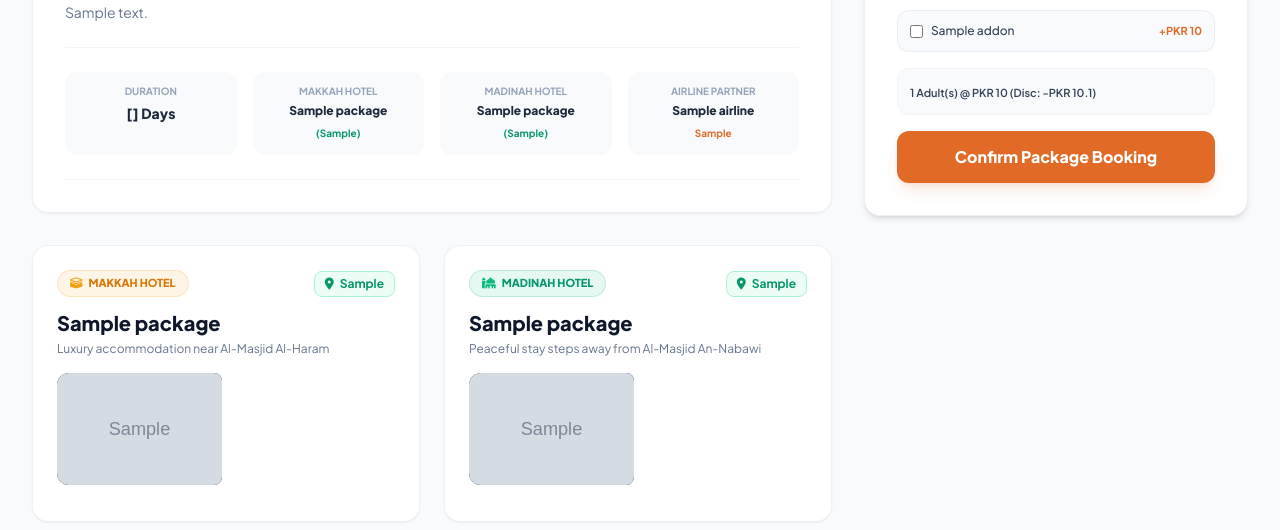
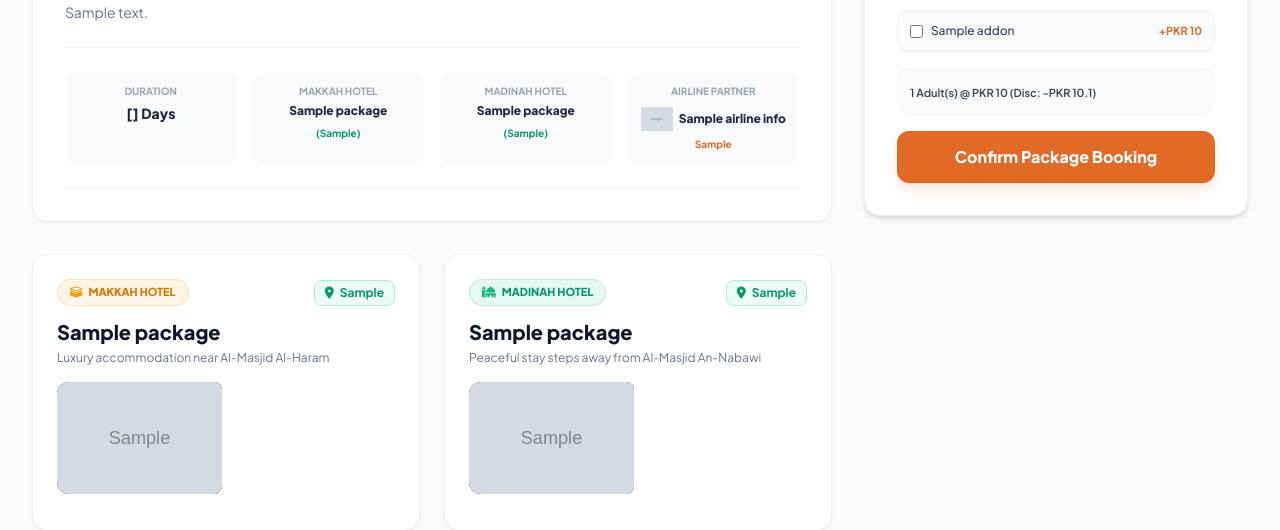
Before and after one commit to eplanettechnologies4-pixel/golden-star-agency, a Django app: template core_admin/templates/packages/package_detail.html in a window 1280 px wide. Shown: the part 1221-1751 px from the top of the page. Run offline with Django 4.2, Linux system fonts and the light colour scheme; the template is opened without the code that fills it: most values are stand-ins (such as "Sample title", 1, 10 or a date in 2020); grey boxes marked "Sample" are stand-in pictures; data that the repository does not hold is empty; parts of the project's set-up code (start-up, migrations or seed data) failed here and were passed over; some libraries are stand-ins or nearby versions.

Commit message:
Fix: Render airline logo and badge in package detail page using get_airline_info

```diff
--- a/core_admin/apps/packages/models.py
+++ b/core_admin/apps/packages/models.py
@@ -143,9 +143,12 @@ class Package(models.Model):
         name = self.airline or "Saudi Airlines"
         logo = self.airline_logo
         name_lower = name.lower()
+        logo_url = None
         if logo:
             raw_url = logo.url if hasattr(logo, 'url') else str(logo)
-            logo_url = _clean_img_url(raw_url)
+            if raw_url and str(raw_url).strip() and str(raw_url).strip().lower() not in ('none', 'null', '0', ''):
+                logo_url = _clean_img_url(raw_url)
+        if logo_url:
             return {'name': name, 'logo_url': logo_url, 'icon_class': 'fa-plane'}
         elif 'pia' in name_lower or 'pakistan' in name_lower:
             return {'name': 'PIA (Pak International)', 'icon_class': 'fa-plane-departure', 'badge_color': 'bg-emerald-500/10 text-emerald-600 border-emerald-500/20'}
--- a/core_admin/templates/packages/package_detail.html
+++ b/core_admin/templates/packages/package_detail.html
@@ -145,10 +145,22 @@
                             <span class="block text-xs font-extrabold text-slate-800 mt-1 truncate" title="{{ package.madinah_hotel_name }}">{{ package.madinah_hotel_name }}</span>
                             <span class="text-[10px] font-bold text-emerald-600">({{ package.madinah_hotel_distance }})</span>
                         </div>
-                        <div class="p-3 bg-slate-50 rounded-xl">
-                            <span class="text-[10px] uppercase font-bold text-slate-400 block">Airline Partner</span>
-                            <span class="block text-xs font-extrabold text-slate-800 mt-1 truncate">{{ package.airline }}</span>
-                            <span class="text-[10px] font-bold text-brand-orange">{{ package.flight_routes }}</span>
+                        <div class="p-3 bg-slate-50 rounded-xl flex flex-col items-center justify-center">
+                            <span class="text-[10px] uppercase font-bold text-slate-400 block mb-1">Airline Partner</span>
+                            {% with logo_info=package.get_airline_info %}
+                            {% if logo_info.logo_url %}
+                            <div class="flex items-center justify-center gap-1.5 h-7 my-0.5">
+                                <img src="{{ logo_info.logo_url }}" alt="{{ logo_info.name }}" class="h-6 max-h-6 w-auto object-contain max-w-[90px]">
+                                <span class="text-xs font-extrabold text-slate-800 truncate">{{ logo_info.name }}</span>
+                            </div>
+                            {% else %}
+                            <div class="flex items-center justify-center gap-1.5 my-0.5">
+                                <i class="fa-solid {{ logo_info.icon_class }} text-brand-orange text-xs"></i>
+                                <span class="block text-xs font-extrabold text-slate-800 truncate">{{ logo_info.name }}</span>
+                            </div>
+                            {% endif %}
+                            {% endwith %}
+                            <span class="text-[10px] font-bold text-brand-orange mt-0.5">{{ package.flight_routes }}</span>
                         </div>
                     </div>
                 </div>
```
